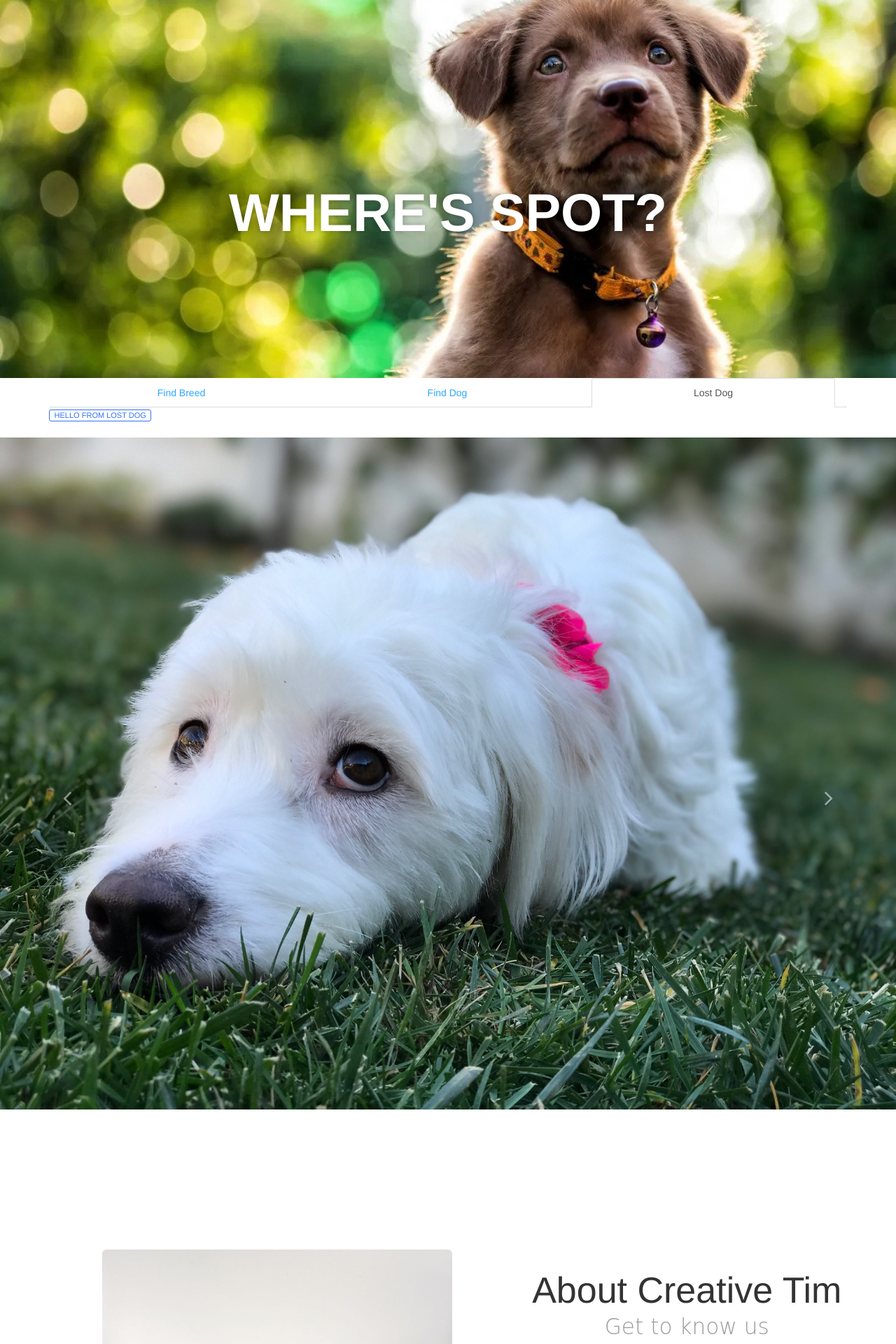
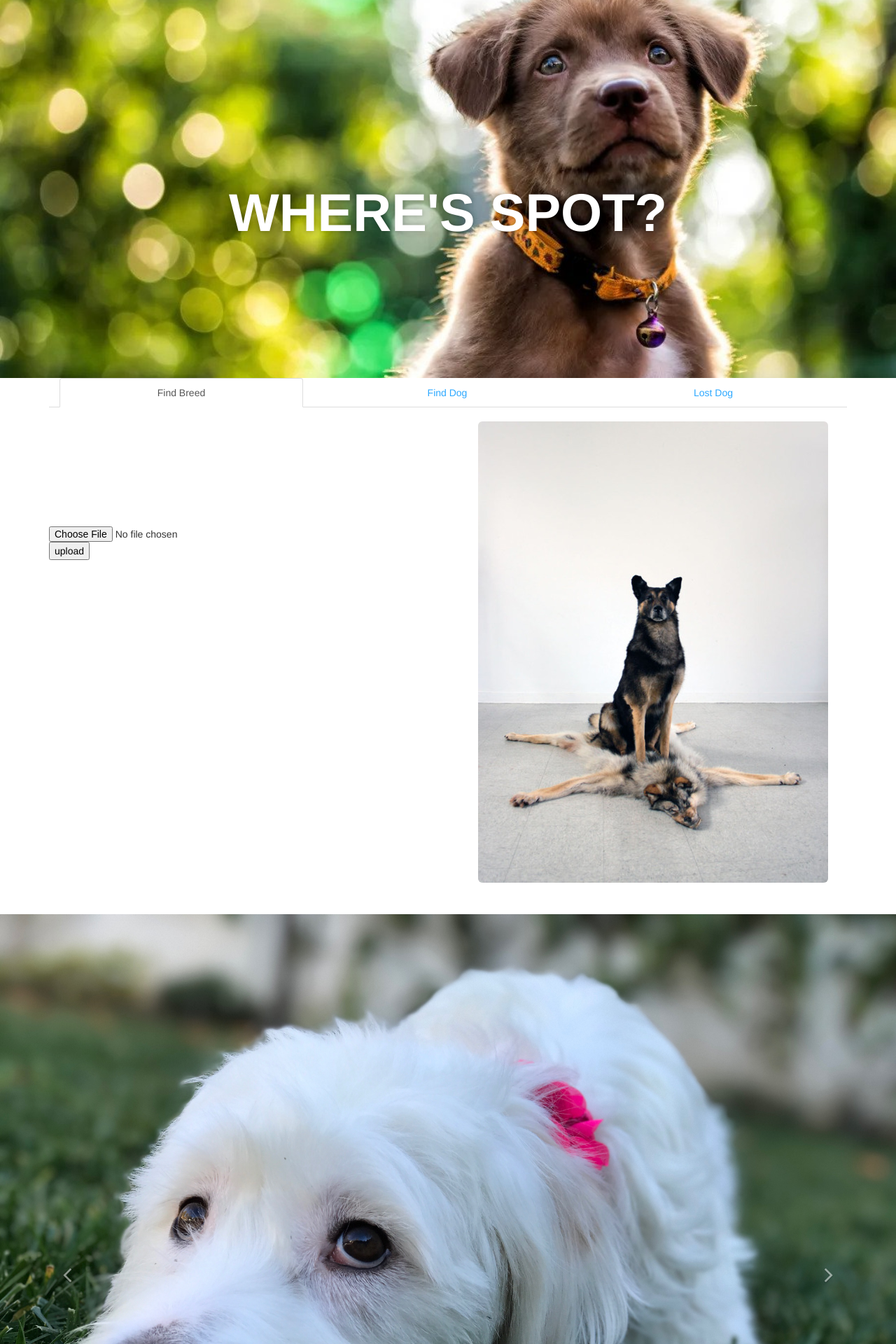
Before and after one commit to mittal-umang/Where-s-Spot, a Django app: page /wheresspot/ in a window 1280 px wide. Shown: the top 1920 px of the page at 70% size. Run offline with Django 3.2, Linux system fonts and the light colour scheme; some libraries are stand-ins or nearby versions; some web fonts are replaced.

Commit message:
Working Navigation Tabs.

```diff
--- a/myproject/myproject/settings.py
+++ b/myproject/myproject/settings.py
@@ -124,3 +124,6 @@ STATIC_URL = '/static/'
 STATICFILES_DIRS = (
     os.path.join(BASE_DIR, "static"),
 )
+
+MEDIA_ROOT =  os.path.join(BASE_DIR, 'media')
+MEDIA_URL = '/media/'
--- a/myproject/myproject/urls.py
+++ b/myproject/myproject/urls.py
@@ -13,10 +13,15 @@ Including another URLconf
     1. Import the include() function: from django.urls import include, path
     2. Add a URL to urlpatterns:  path('blog/', include('blog.urls'))
 """
+from django.conf.urls.static import static
 from django.contrib import admin
-from django.urls import path,include
+from django.urls import path, include
+from django.conf import settings
 
 urlpatterns = [
-    path('wheresspot/',include('wherespot.urls')),
+    path('wheresspot/', include('wherespot.urls')),
     path('admin/', admin.site.urls),
-]
+    ]
+if settings.DEBUG:
+    urlpatterns += static(settings.MEDIA_URL,
+                          document_root=settings.MEDIA_ROOT)
--- a/myproject/templates/wheresspot/index.html
+++ b/myproject/templates/wheresspot/index.html
@@ -19,6 +19,8 @@
     <!--     Font Awesome     -->
     <link href="{% static "wheresspot/bootstrap3/css/font-awesome.css" %}" rel="stylesheet">
     <link href='http://fonts.googleapis.com/css?family=Grand+Hotel' rel='stylesheet' type='text/css'>
+
+
 </head>
 
 
@@ -40,22 +42,33 @@
             <div class="row">
                 <div class="col-lg-12 col-md-12 col-sm-12">
                     <ul class="nav nav-tabs" id="myTab">
-                        <li class="active col-lg-4 col-md-4 col-sm-4 text-center"><a href="#findBread" >Find Breed</a></li>
+                        <li class="active col-lg-4 col-md-4 col-sm-4 text-center"><a href="#findBreed" >Find Breed</a></li>
                         <li class="col-lg-4 col-md-4 col-sm-4 text-center"><a href="#findDog">Find Dog</a></li>
                         <li class="col-lg-4 col-md-4 col-sm-4 text-center"><a href="#lostDog">Lost Dog</a></li>
                     </ul>
                     <div class="tab-content">
-                        <div class="tab-pane active" id="findBread">
-                            <div class="container tim-container">
-                                <div class="row ">
-                                    <div class="label label-primary">
-                                        Hello from find Bread
+                        <div class="tab-pane active" id="findBreed">
+                            <div class="row">
+                                <div class="col-lg-6 col-md-6 col-sm-6 margin-top"><br><br><br><br><br><br>
+                                    <form method="post" enctype="multipart/form-data">
+                                        {% csrf_token %}
+                                            <input type="file" name="myfile">
+                                            <button type="submit">upload</button>
+                                    </form>
+                                </div>
+                                <div class="col-lg-6 col-md-6 col-sm-6">
+                                    <div class="text-center"><br>
+                                         {% if uploaded_file_url %}
+                                             <img src="{{ uploaded_file_url }}" alt="Rounded Image" class="img-rounded img-responsive img-dog">
+                                         {% else %}
+                                             <img src="{% static "wheresspot/assets/img/dulau.jpg" %}" alt="Rounded Image" class="img-rounded img-responsive img-dog">
+                                         {% endif %}
                                     </div>
                                 </div>
                             </div>
                         </div>
                         <div class="tab-pane" id="findDog">
-                                 <div class="container tim-container">
+                             <div class="container tim-container">
                                 <div class="row ">
                                     <div class="label label-primary">
                                         Hello from find Dog
@@ -81,10 +94,7 @@
 </div>
 
 <div id="carousel">
-    <!--
-            IMPORTANT - This carousel can have a special class for a smooth transition "gsdk-transition". Since javascript cannot be overwritten, if you want to use it, you can use the bootstrap.js or bootstrap.min.js from the GSDKit or you can open your bootstrap.js file, search for "emulateTransitionEnd(600)" and change it with "emulateTransitionEnd(1200)"
 
-    -->
     <div id="carousel-example-generic" class="carousel slide" data-ride="carousel">
         <!-- Indicators -->
         <ol class="carousel-indicators">
--- a/myproject/wherespot/views.py
+++ b/myproject/wherespot/views.py
@@ -1,11 +1,18 @@
-from django.shortcuts import render
 from django.http import HttpResponse
 from django.template import loader
+from django.core.files.storage import FileSystemStorage
 
 
 def index(request):
     template = loader.get_template('wheresspot/index.html')
     title = "Where's Spot?"
     context = {'title': title}
+    if request.POST and request.FILES['myfile']:
+        myfile = request.FILES['myfile']
+        fs = FileSystemStorage()
+        if not fs.exists(myfile.name):
+            filename = fs.save(myfile.name, myfile)
+            uploaded_file_url = fs.url(filename)
+            context['uploaded_file_url'] = uploaded_file_url
 
     return HttpResponse(template.render(context, request))
```
Also changed, not shown: myproject/static/wheresspot/bootstrap3/js/bootstrap.js.
